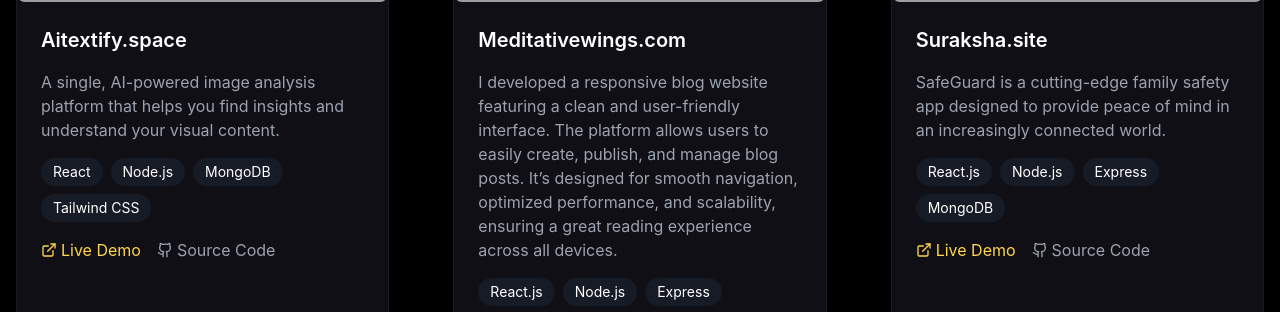
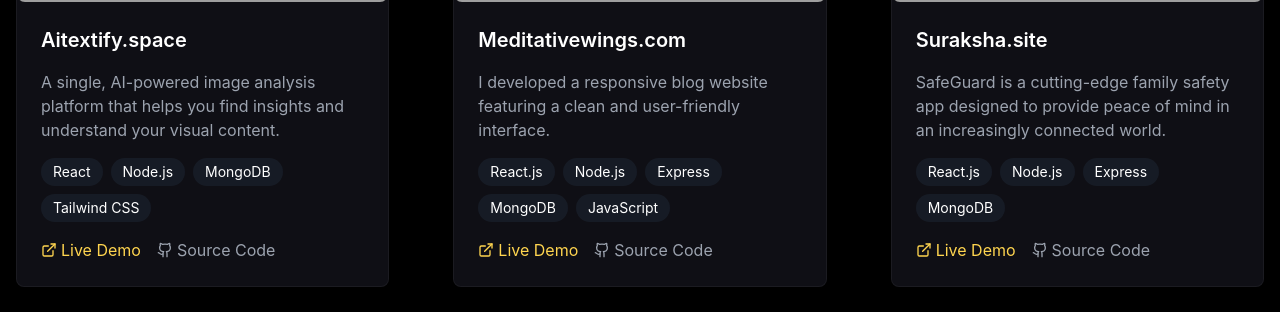
Before and after one commit to akshatverma1/Portfolio-Akshat, a React (Vite) app: page /work in a window 1280 px wide. Shown: the part 323-635 px from the top of the page. Built offline with nearby package versions, Linux system fonts and the light colour scheme; grey boxes are pictures that could not be loaded.

Commit message:
First Commit

```diff
--- a/src/components/ProjectsSection.jsx
+++ b/src/components/ProjectsSection.jsx
@@ -17,7 +17,7 @@ const projects = [
   },
   {
     title: "Meditativewings.com",
-    description: "I developed a responsive blog website featuring a clean and user-friendly interface. The platform allows users to easily create, publish, and manage blog posts. It’s designed for smooth navigation, optimized performance, and scalability, ensuring a great reading experience across all devices.",
+    description: "I developed a responsive blog website featuring a clean and user-friendly interface.",
     video: "/videos/project2.mp4",
     poster: "https://i.pinimg.com/736x/3d/dc/19/3ddc193d625e595f9ba02cd5266b7681.jpg",
     tags: ["React.js", "Node.js", "Express", "MongoDB","JavaScript",],
```
